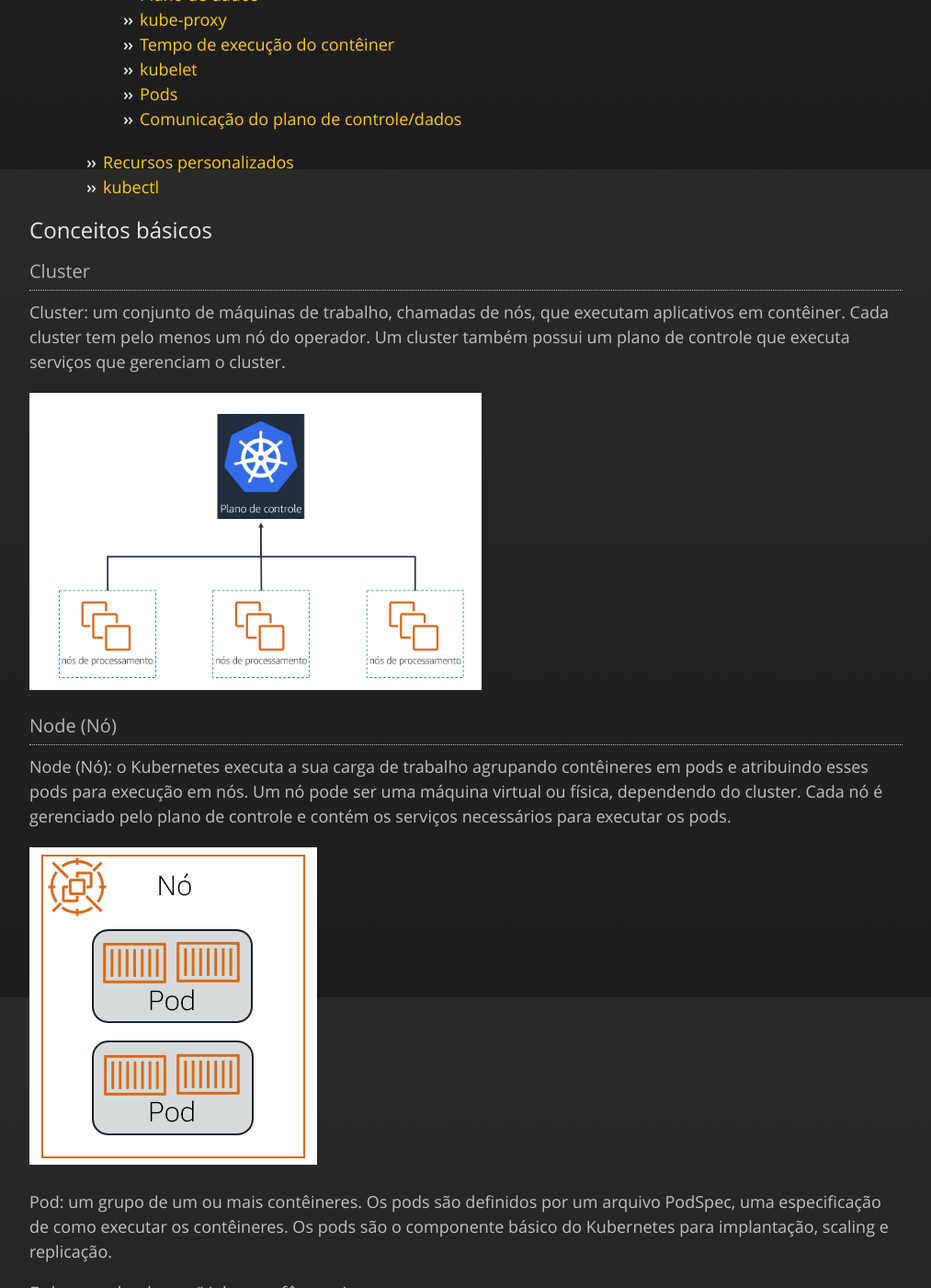
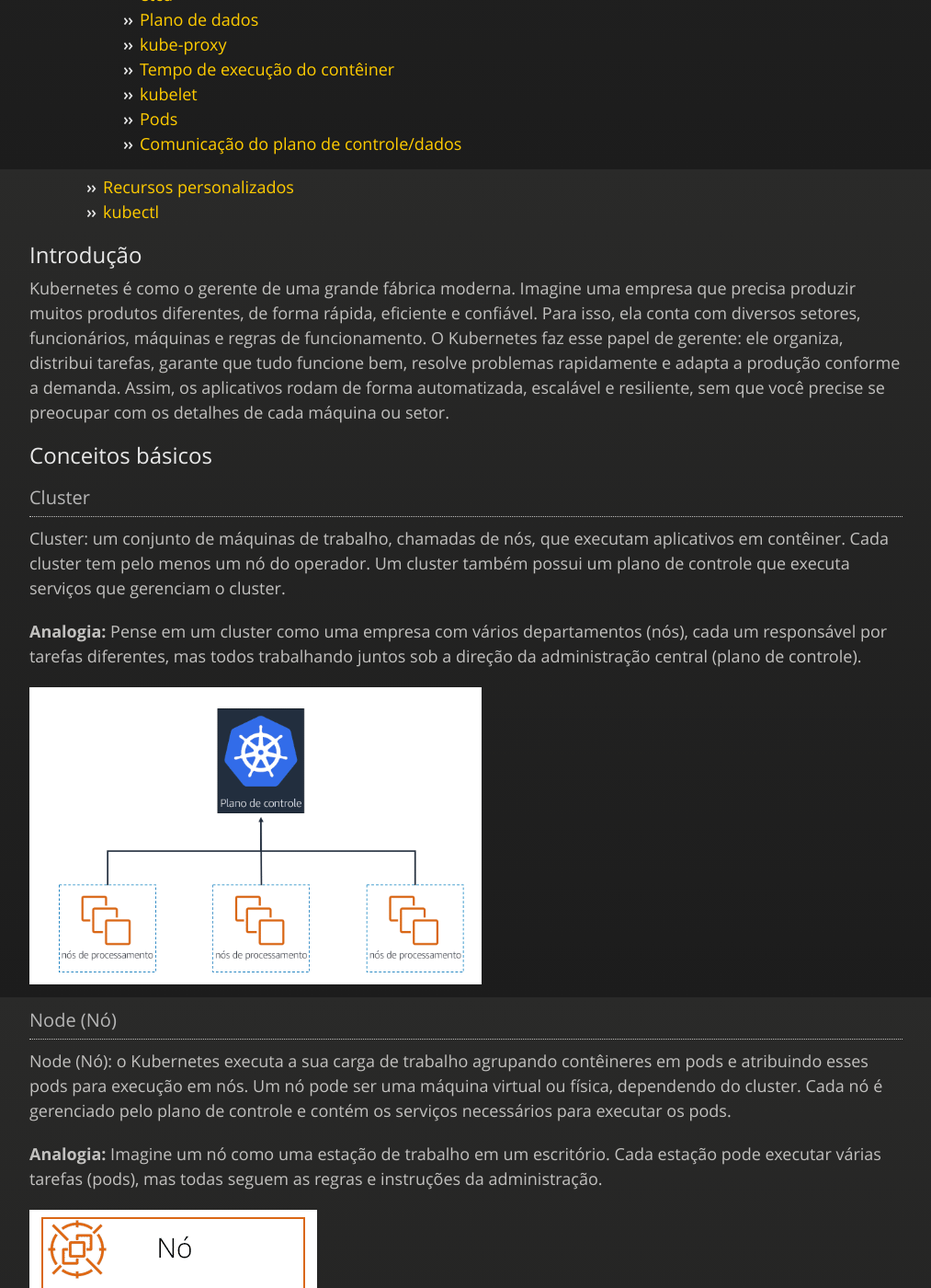
Before and after one commit to JeannAndrade/jeannandrade.github.io, a Jekyll site: the page built from content/Kubernetes/index.md, in a window 1280 px wide and 1400 px high, scrolled down 716 px. Shown: the whole window at 92% size, without its empty margins (108-1121 px from the left). Built offline with Jekyll 4.4.1, drawn with Linux system fonts in a browser that asks for light colours; nearby versions of some CDN libraries; comment, search, counter and statistics services are not loaded; our own code applies the rules of GitHub Pages for plain Markdown files; some of the changed text lies outside the part shown.

Commit message:
Adicionado analogias para facilitar o entendimento.

```diff
--- a/content/Kubernetes/index.md
+++ b/content/Kubernetes/index.md
@@ -8,6 +8,7 @@ Conteúdo:
 
 <!-- TOC start (generated with https://github.com/derlin/bitdowntoc) -->
 
+- [Introdução](#introdução)
 - [Conceitos básicos](#conceitos-básicos)
   - [Cluster](#cluster)
   - [Node (Nó)](#node-nó)
@@ -36,6 +37,12 @@ Conteúdo:
 
 <!-- TOC end -->
 
+<!-- TOC --><a name="introdução"></a>
+
+## Introdução
+
+Kubernetes é como o gerente de uma grande fábrica moderna. Imagine uma empresa que precisa produzir muitos produtos diferentes, de forma rápida, eficiente e confiável. Para isso, ela conta com diversos setores, funcionários, máquinas e regras de funcionamento. O Kubernetes faz esse papel de gerente: ele organiza, distribui tarefas, garante que tudo funcione bem, resolve problemas rapidamente e adapta a produção conforme a demanda. Assim, os aplicativos rodam de forma automatizada, escalável e resiliente, sem que você precise se preocupar com os detalhes de cada máquina ou setor.
+
 <!-- TOC --><a name="conceitos-básicos"></a>
 
 ## Conceitos básicos
@@ -46,6 +53,8 @@ Conteúdo:
 
 Cluster: um conjunto de máquinas de trabalho, chamadas de nós, que executam aplicativos em contêiner. Cada cluster tem pelo menos um nó do operador. Um cluster também possui um plano de controle que executa serviços que gerenciam o cluster.
 
+**Analogia:** Pense em um cluster como uma empresa com vários departamentos (nós), cada um responsável por tarefas diferentes, mas todos trabalhando juntos sob a direção da administração central (plano de controle).
+
 ![Cluster](./img/Cluster.png)
 
 <!-- TOC --><a name="node-nó"></a>
@@ -53,6 +62,8 @@ Cluster: um conjunto de máquinas de trabalho, chamadas de nós, que executam ap
 ### Node (Nó)
 
 Node (Nó): o Kubernetes executa a sua carga de trabalho agrupando contêineres em pods e atribuindo esses pods para execução em nós. Um nó pode ser uma máquina virtual ou física, dependendo do cluster. Cada nó é gerenciado pelo plano de controle e contém os serviços necessários para executar os pods.
+
+**Analogia:** Imagine um nó como uma estação de trabalho em um escritório. Cada estação pode executar várias tarefas (pods), mas todas seguem as regras e instruções da administração.
 
 ![Nos](./img/Node.png)
 
@@ -66,11 +77,15 @@ Ephemeral volume (Volume efêmero): os aplicativos em um pod têm acesso a volum
 
 Volume persistente: um volume persistente funciona de maneira semelhante a um volume efêmero, mas tem um ciclo de vida independente de qualquer pod individual que os use. Os volumes persistentes são suportados por subsistemas de armazenamento independentes dos nós do cluster.
 
+**Analogia:** É como uma folha de rascunho usada durante uma reunião. Quando a reunião acaba (o pod é destruído), a folha é descartada.
+
 <!-- TOC --><a name="service-serviço"></a>
 
 ### Service (Serviço)
 
 Service (Serviço): no Kubernetes, um serviço é uma coleção lógica de pods e um meio de acessá-los. O serviço é atualizado continuamente com o conjunto de pods disponíveis, eliminando a necessidade de pods para rastrear outros pods.
+
+**Analogia:** Pense em um serviço como uma recepção de hotel. Não importa qual quarto está disponível, a recepção sempre sabe para onde direcionar os hóspedes (tráfego).
 
 ![Services](./img/Service.png)
 
@@ -80,6 +95,8 @@ Service (Serviço): no Kubernetes, um serviço é uma coleção lógica de pods
 
 Namespace: um cluster virtual que é apoiado pelo mesmo cluster físico. Os clusters físicos podem ter recursos com o mesmo nome, desde que estejam em namespaces diferentes. Os namespaces são especialmente úteis quando há várias equipes ou projetos usando o mesmo cluster.
 
+**Analogia:** Imagine namespaces como departamentos diferentes em uma empresa, cada um com seus próprios arquivos e recursos, mas todos dentro do mesmo prédio.
+
 ![Namespace](./img/Namespace.png)
 
 <!-- TOC --><a name="deployment-implantação"></a>
@@ -87,6 +104,8 @@ Namespace: um cluster virtual que é apoiado pelo mesmo cluster físico. Os clus
 ### Deployment (Implantação)
 
 Deployment (Implantação): possui e gerencia ReplicaSets ou pods individuais. Você descreve um estado desejado na implantação. A implantação então altera o estado real do cluster para o estado desejado a uma taxa controlada.
+
+**Analogia:** É como um gerente que recebe uma meta de produção e ajusta a equipe para atingir essa meta, contratando ou dispensando funcionários conforme necessário.
 
 ![Deployment](./img/Deployment.png)
 
@@ -96,11 +115,15 @@ Deployment (Implantação): possui e gerencia ReplicaSets ou pods individuais. V
 
 ConfigMap: um ConfigMap é um objeto de API que armazena dados não confidenciais como pares de valores-chave usados por outros objetos do Kubernetes, como pods. Use o ConfigMaps para seguir a prática recomendada de portabilidade, separando seus dados de configuração do código do aplicativo.
 
+**Analogia:** Pense no ConfigMap como um quadro de avisos onde informações importantes (mas não secretas) são compartilhadas para todos consultarem.
+
 <!-- TOC --><a name="segredos"></a>
 
 ### Segredos
 
 Segredos: todos os dados confidenciais, como credenciais da AWS, devem ser armazenados como segredos do Kubernetes. Os segredos restringem o acesso a informações confidenciais. Opcionalmente, a criptografia pode ser ativada para melhorar a segurança.
+
+**Analogia:** Segredos são como cofres onde você guarda documentos importantes e confidenciais, acessíveis apenas por quem tem a chave.
 
 ![Segredos](./img/ConfigMap.png)
 
@@ -109,6 +132,8 @@ Segredos: todos os dados confidenciais, como credenciais da AWS, devem ser armaz
 ### Programação do Pod
 
 Você pode agendar pods com o programador de tarefas do Kubernetes. O programador de tarefas verifica os recursos necessários para os seus pods e usa essas informações para influenciar a decisão de agendamento. O programador de tarefas executa uma série de filtros para excluir nós inelegíveis para colocação de pod
+
+**Analogia:** É como um organizador de eventos que escolhe o melhor salão para cada festa, considerando o tamanho, disponibilidade e necessidades específicas.
 
 ![ProgramacaoDoPod](./img/Programacao_do_Pod.png)
 
@@ -120,6 +145,8 @@ Plano de controle: os nós do plano de controle gerenciam os nós do operador e
 
 Plano de dados: os nós do operador hospedam os pods que são os componentes da carga de trabalho do aplicativo.
 
+**Analogia:** O plano de controle é como a diretoria de uma empresa, tomando decisões e dando ordens. O plano de dados são os funcionários que executam as tarefas do dia a dia.
+
 ![Planos](./img/Plano_controle_e_dados.png)
 
 <!-- TOC --><a name="plano-de-controle"></a>
@@ -127,6 +154,8 @@ Plano de dados: os nós do operador hospedam os pods que são os componentes da
 #### Plano de controle
 
 O plano de controle determina quando as tarefas säo agendadas e para onde säo roteadas.
+
+**Analogia:** Imagine o plano de controle como o setor de logística de uma empresa, que decide o que precisa ser feito, quando e por quem.
 
 O plano de controle inclui:
 
@@ -143,11 +172,15 @@ O plano de controle inclui:
 
 O gerenciador do controlador executa encadeamentos em segundo pLano, chamados controladores, gue detectam e respondem a eventos de cluster.
 
+**Analogia:** É como um gerente que monitora o andamento dos projetos e toma providências sempre que algo precisa ser ajustado.
+
 <!-- TOC --><a name="controlador-de-nuvem"></a>
 
 #### Controlador de nuvem
 
 O controlador de nuvem é um controlador específico que interage com o provedor de nuvem subjacente.
+
+**Analogia:** Pense nele como um funcionário responsável por conversar com fornecedores externos para garantir que tudo que vem de fora da empresa funcione corretamente.
 
 <!-- TOC --><a name="programador-de-tarefas"></a>
 
@@ -155,11 +188,15 @@ O controlador de nuvem é um controlador específico que interage com o provedor
 
 O programador de tarefas seleciona nós para os contêineres recém-criados serem executados.
 
+**Analogia:** É como um coordenador que escolhe qual funcionário vai executar cada tarefa, levando em conta as habilidades e disponibilidade de cada um.
+
 <!-- TOC --><a name="servidor-do-api"></a>
 
 #### Servidor do API
 
 O servidor da API do Kubernetes expõe a API do Kubernetes e é o front-end para o plano de controle do Kubernetes. Ele lida com toda a comunicação do cluster para o plano de controle; nenhum dos outros componentes do plano de controle é projetado para expor serviços remotos. 0 servidor da API Kubernetes foi projetado para escalar horizontalmente, implantando mais instancias conforme necessário.
+
+**Analogia:** Imagine o servidor da API como a recepção da empresa, por onde todas as solicitações e informações passam antes de serem encaminhadas para os setores responsáveis.
 
 <!-- TOC --><a name="etcd"></a>
 
@@ -167,11 +204,15 @@ O servidor da API do Kubernetes expõe a API do Kubernetes e é o front-end para
 
 Essa é a camada de persistência principal do Kubernetes. É um armazenamento de chave-valor distribuído altamente disponível. É aqui que os dados e a estado críticos do cluster são armazenados.
 
+**Analogia:** O etcd funciona como o arquivo central da empresa, onde todos os documentos importantes e registros são guardados com segurança.
+
 <!-- TOC --><a name="plano-de-dados"></a>
 
 #### Plano de dados
 
 No Kubernetes, o plano de dados é onde as tarefas sao executadas. Tudo isso é feito nos seus nós de operador.
+
+**Analogia:** O plano de dados é como o chão de fábrica, onde os funcionários realmente produzem, montam e entregam os produtos.
 
 O plano de dados inclui:
 
@@ -187,11 +228,15 @@ O plano de dados inclui:
 
 Isso ajuda na rede. Ele mantém as regras de rede no host e realiza qualquer encaminhamento de conexão que posse ser necessário.
 
+**Analogia:** O kube-proxy é como o porteiro da empresa, que direciona visitantes e encomendas para o setor correto.
+
 <!-- TOC --><a name="tempo-de-execução-do-contêiner"></a>
 
 #### Tempo de execução do contêiner
 
 O Kubernetes oferece suporte a vários tempos de execução, sendo o Docker o mais comum.
+
+**Analogia:** O tempo de execução do contêiner é como o motor de cada máquina na fábrica, responsável por fazer as tarefas acontecerem.
 
 <!-- TOC --><a name="kubelet"></a>
 
@@ -199,17 +244,23 @@ O Kubernetes oferece suporte a vários tempos de execução, sendo o Docker o ma
 
 Este é o agente primário executado nas nós do operador. O Kubelet garante gue os contêineres corretos estejam sendo executados em um pod e que estejam íntegros.
 
+**Analogia:** O kubelet é como um supervisor que verifica se cada funcionário está fazendo seu trabalho corretamente e se tudo está funcionando bem.
+
 <!-- TOC --><a name="pods"></a>
 
 #### Pods
 
 Um pod é um grupo de um ou mais contêineres. Os contêineres em um pod são sempre colocados juntos, agendados e gerenciados junto; Voce não pode dividir os contêineres de um pod entre os nós. Os aplicativos em um pod podem se comunicar facilmente entre si. Assim como os contêineres de aplicativos individuais, as pods são considerados entidades relativamente efêmeras (em vez de duráveis). Isso significa que os pods podem desaparecer se deixarem de ser íntegros, e novos podem tomar seu lugar.
 
+**Analogia:** Os pods são como equipes de trabalho que sempre atuam juntas, compartilhando informações e recursos, mas podem ser substituídas por novas equipes quando necessário.
+
 <!-- TOC --><a name="comunicação-do-plano-de-controledados"></a>
 
 #### Comunicação do plano de controle/dados
 
 A comunicação entre o plano de controLe e os nós do operador é feita por meio do servidor de API para o kubelet.
+
+**Analogia:** É como a troca de mensagens entre a diretoria e os funcionários, feita por meio de comunicados oficiais enviados pela recepção.
 
 <!-- TOC --><a name="recursos-personalizados"></a>
 
@@ -219,11 +270,15 @@ Além dos recursos que o Kubernetes define (como pods e implantações), você t
 
 Os recursos personalizados podem ser controlados com controladores personalizados. Os controladores customizados são executados em pods nos nós do operador do seu cluster. Quando usados para automatizar o gerenciamento de recursos personalizados em um cluster, os controladores personalizados são chamados de operadores. É uma boa prática usar operadores em vez de atualizar manualmente seus objetos nativos do Kubernetes.
 
+**Analogia:** Recursos personalizados são como criar novos cargos ou funções em uma empresa para atender necessidades específicas que não existiam antes.
+
 <!-- TOC --><a name="kubectl"></a>
 
 ### kubectl
 
 Você pode se comunicar com os nós do plano de controle usando kubectl. kubectl é uma Command Line Interface (CLI) para comunicação com o servidor da API Kubernetes. Ele fornece comandos para criar recursos, exibir informações detalhadas sobre o cluster e os recursos e acessar ferramentas de solução de problemas. Os comandos kubectl são usados para distribuir, dimensionar e automaticamente dimensionar recursos.
+
+**Analogia:** kubectl é como um telefone direto para a administração da empresa, permitindo que você faça solicitações, obtenha informações ou resolva problemas rapidamente.
 
 Sintaxe:
 
```
